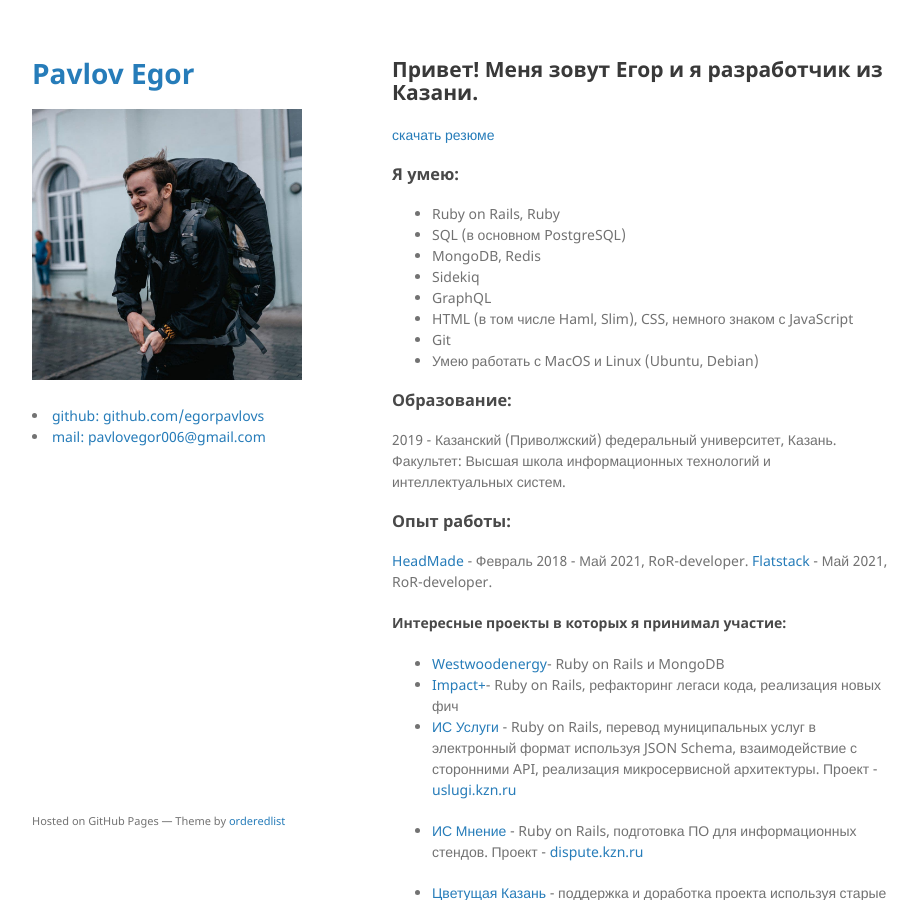
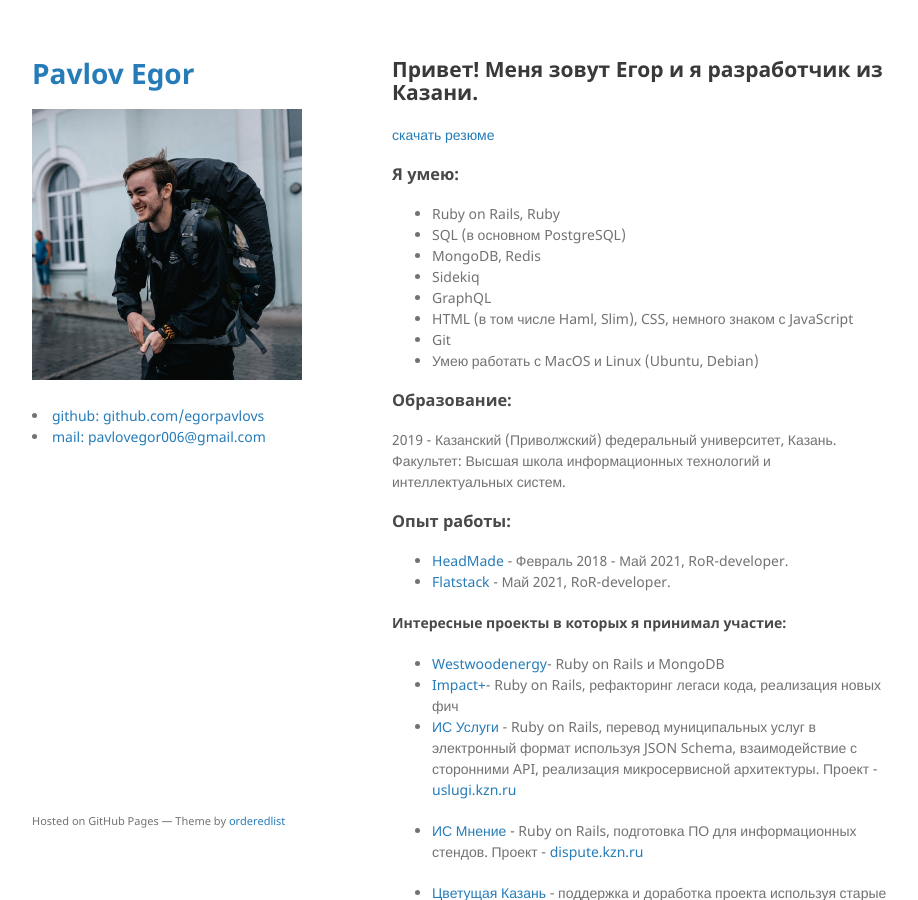
Before and after one commit to egorpavlovs/pavlovegor.github.io, a Jekyll site: the page built from index.md, in a window 1280 px wide and 900 px high. Shown: the whole window, without its empty margins (178-1096 px from the left). Built offline with Jekyll 4.4.1, drawn with Linux system fonts in a browser that asks for light colours.

Commit message:
fix oops

```diff
--- a/index.md
+++ b/index.md
@@ -20,8 +20,8 @@ layout: default
 Факультет: Высшая школа информационных технологий и интеллектуальных систем.
 
 ### Опыт работы:
-[HeadMade](http://headmade.pro){:target="_blank"} - Февраль 2018 - Май 2021, RoR-developer.
-[Flatstack](http://flatstack.com){:target="_blank"} - Май 2021, RoR-developer.
+- [HeadMade](http://headmade.pro){:target="_blank"} - Февраль 2018 - Май 2021, RoR-developer.
+- [Flatstack](http://flatstack.com){:target="_blank"} - Май 2021, RoR-developer.
 
 
 #### Интересные проекты в которых я принимал участие:
```
